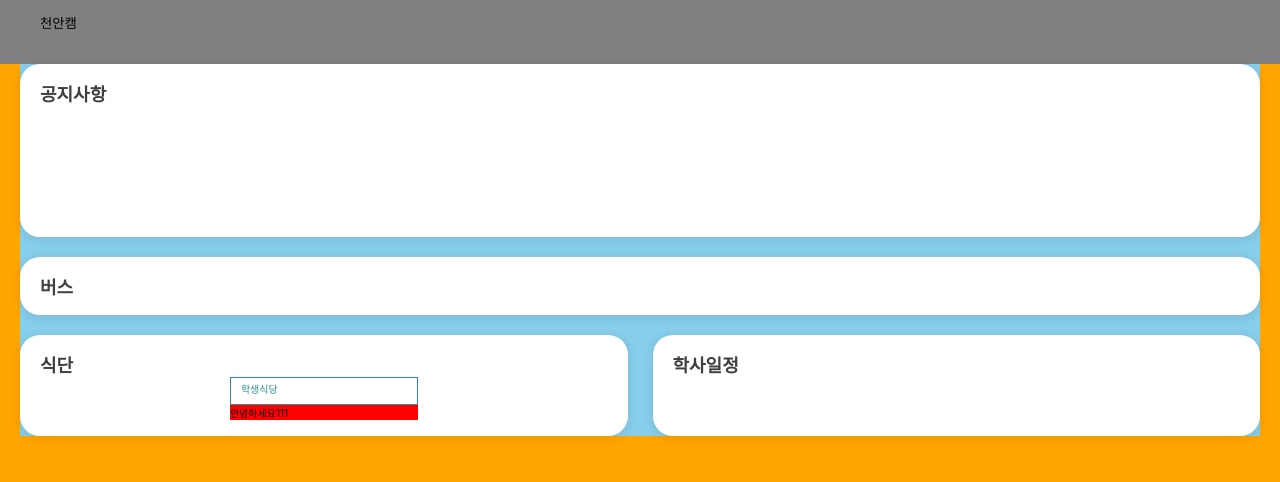
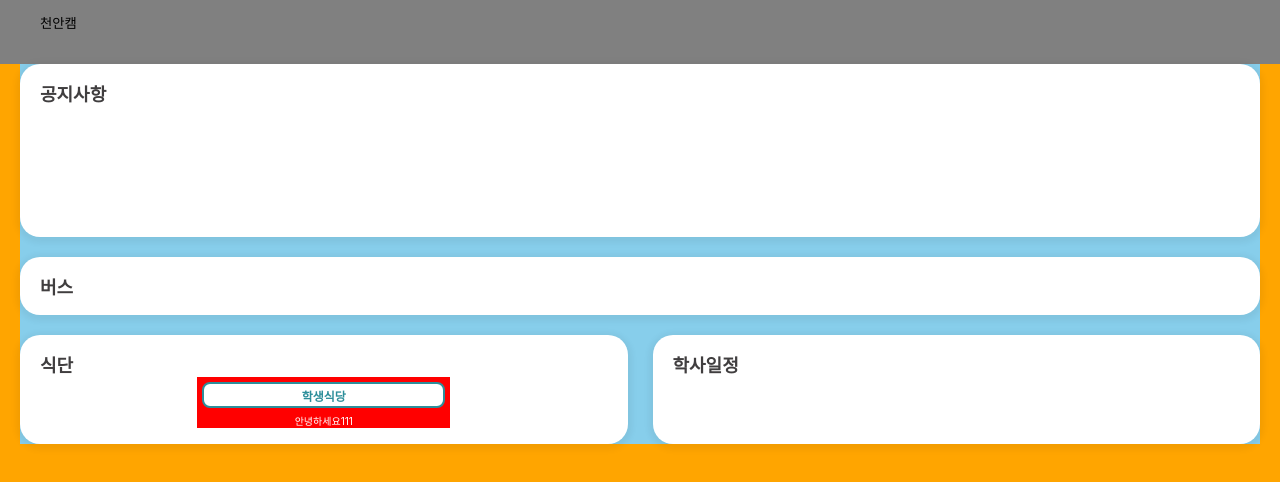
Before and after one commit to LikeKNU/LikeKNU-Web, a React (Create React App) app in the folder like-knu/: page / in a window 1280 px wide. Shown: the top 482 px of the page. Built offline with nearby package versions, Linux system fonts and the light colour scheme; a web font is replaced by a local one.

Commit message:
Fix: 식단 Swiper 수정

```diff
--- a/like-knu/src/components/MainMenu.jsx
+++ b/like-knu/src/components/MainMenu.jsx
@@ -38,14 +38,27 @@ export default function MainMenu() {
           ))
         } */}
         <Slide>
-          <TitleBox text="학생식당"/>
-          <div>안녕하세요111</div>
+          {/* <div className="title">학생식당</div> */}
+          <TitleBox text="학생식당" margin_top="8px"/>
+          <div className="content">안녕하세요111</div>
         </Slide>
         <Slide>
-          <div>안녕하세요222</div>
+          {/* <div className="title">학생식당</div> */}
+
+          <TitleBox text="학생식당" margin_top="8px"/>
+          <div className="content">안녕하세요222</div>
         </Slide>
         <Slide>
-          <div>안녕하세요333</div>
+          {/* <div className="title">학생식당</div> */}
+
+          <TitleBox text="학생식당" margin_top="8px"/>
+          <div className="content">안녕하세요222</div>
+        </Slide>
+        <Slide>
+          {/* <div className="title">학생식당</div> */}
+
+          <TitleBox text="학생식당" margin_top="8px"/>
+          <div className="content">안녕하세요222</div>
         </Slide>
       </SwiperContainer>
     </MenuContainer>
@@ -63,8 +76,18 @@ const Title = styled.div`
 const Slide=styled(SwiperSlide)`
   background-color: red;
   width: 100%;
+
+  .content {
+    color: #fff;
+    text-align: center;
+  }
+  .title {
+    color: #fff;
+    text-align:center;
+    margin: 5px;
+    border: 1px solid #000;
+  }
 `
 const SwiperContainer=styled(Swiper)`
-  .swiper-wrapper {
-  }
+
 `
--- a/like-knu/src/components/TitleBox.jsx
+++ b/like-knu/src/components/TitleBox.jsx
@@ -2,17 +2,31 @@ import styled from "styled-components"
 import colors from "constants/colors";
 
 export default function TitleBox(props) {
-  const {text, colors} = props;
+  const {text, colors, margin_top} = props;
   return (
-    <Wrapper>{text}</Wrapper>
+    <Wrapper $margin_top={margin_top}>{text}</Wrapper>
   )
 }
 
 const Wrapper=styled.div`
   width: auto;
   height: 20px;
-  padding: 3px 10px;
   color: ${colors.cheonAn};
-  border: 1.5px solid ${colors.cheonAn};
+  border: 2px solid ${colors.cheonAn};
   background-color: ${colors.white};
+  font-size: 1.2rem;
+  font-weight: 700;
+  display: flex;
+  justify-content: center;
+  align-items: center;
+  // margin: 0px 1.4rem;
+  border-radius: 8px;
+  margin-top: ${(props) => props.$margin_top};
+  // box-sizing: border-box;
+  padding: 1px;
+
+  // color: #fff;
+  // text-align:center;
+  margin: 5px;
+  // border: 1px solid #000;
 `
```
